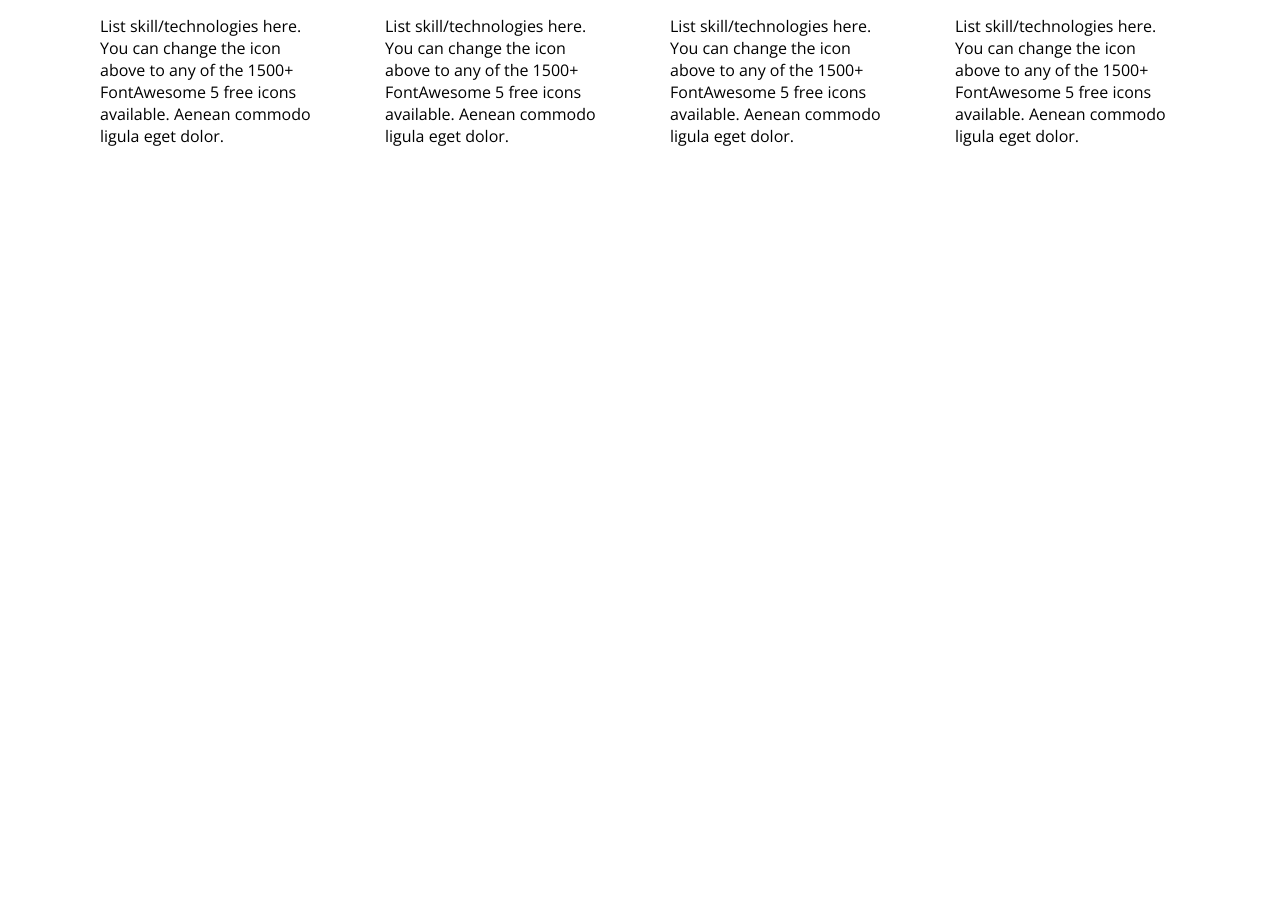
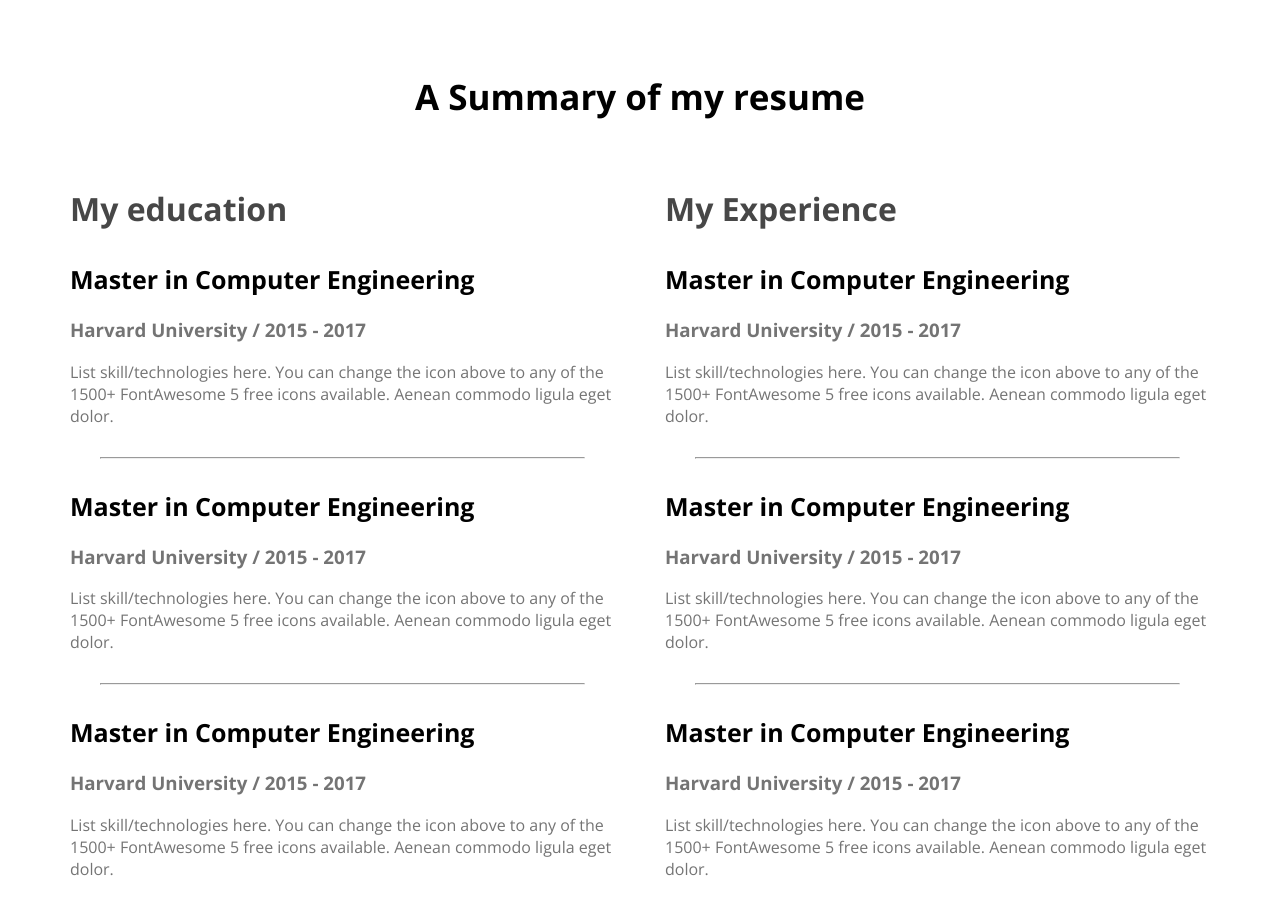
Before and after one commit to Hridoykhan4/Portfolio_Website, a plain HTML site: page index.html in a window 1280 px wide. Shown: the part 1895-2800 px from the top of the page. Before the commit the page ends 2096 px from the top, so only its background shows below. Drawn offline with nearby package versions, Linux system fonts and the light colour scheme.

Commit message:
about resume section

```diff
--- a/index.html
+++ b/index.html
@@ -26,24 +26,30 @@
 
       <div class="banner">
         <div class="banner-content">
-          <h3 class="banner-greetings">Hi, I  am</h3>
+          <h3 class="banner-greetings">Hi, I am</h3>
           <h1 class="banner-title">Mary Hardy</h1>
-          <p class="banner-desc">Shot what able cold new see hold.Friendly as an betrayed formerly he. Morning because as to society behaved moments.</p>
+          <p class="banner-desc">
+            Shot what able cold new see hold.Friendly as an betrayed formerly
+            he. Morning because as to society behaved moments.
+          </p>
           <button class="btn-primary">Download CV</button>
           <button class="btn-primary">Contact</button>
         </div>
 
-        <img class="profile-pic" src="images/hardy.png" alt="">
-
-
+        <img class="profile-pic" src="images/hardy.png" alt="" />
       </div>
-
     </header>
 
     <main>
       <section class="about">
         <h3 class="section-title">About me</h3>
-          <p class="about-desciption">I, m a designer & developer with a passion for web design. I enjoy developing simple, clean and slick websites that provide real value to the end user. Thousands of clients have procured exceptional resulfs while working with me. Delivering work within time and budget which meets clients requirements in our mata.</p>
+        <p class="about-desciption">
+          I, m a designer & developer with a passion for web design. I enjoy
+          developing simple, clean and slick websites that provide real value to
+          the end user. Thousands of clients have procured exceptional resulfs
+          while working with me. Delivering work within time and budget which
+          meets clients requirements in our mata.
+        </p>
         <div class="about-info-container">
           <div class="about-info">
             <h4 class="info-title">Name:</h4>
@@ -64,39 +70,134 @@
         </div>
       </section>
 
-
       <!-- What I do section -->
       <section>
         <h3 class="do-title">What I Do</h3>
-          <p class="do-desc">I have more than 10 years experience building software for clients all over the world. Below is a quick overview of my main technical skill sets and technologies i use. Want to find out more about my experience? Check out my online resume and project portfolio.</p>
+        <p class="do-desc">
+          I have more than 10 years experience building software for clients all
+          over the world. Below is a quick overview of my main technical skill
+          sets and technologies i use. Want to find out more about my
+          experience? Check out my online resume and project portfolio.
+        </p>
 
         <div class="skill-container">
           <div class="skill">
-              <img src="images/icons/js.png" alt="">
+            <img src="images/icons/js.png" alt="" />
             <h3 class="skill-title">Vanilla JavaScript</h3>
-              <p class="skill-description">List skill/technologies here. You can change the icon above to any of the 1500+ FontAwesome 5 free icons available. Aenean commodo ligula eget dolor.</p>
+            <p class="skill-description">
+              List skill/technologies here. You can change the icon above to any
+              of the 1500+ FontAwesome 5 free icons available. Aenean commodo
+              ligula eget dolor.
+            </p>
           </div>
           <div class="skill">
-              <img src="images/icons/react.png" alt="">
+            <img src="images/icons/react.png" alt="" />
             <h3 class="skill-title">React</h3>
-              <p class="skill-description">List skill/technologies here. You can change the icon above to any of the 1500+ FontAwesome 5 free icons available. Aenean commodo ligula eget dolor.</p>
+            <p class="skill-description">
+              List skill/technologies here. You can change the icon above to any
+              of the 1500+ FontAwesome 5 free icons available. Aenean commodo
+              ligula eget dolor.
+            </p>
           </div>
           <div class="skill">
-              <img src="images/icons/nodejs.png" alt="">
+            <img src="images/icons/nodejs.png" alt="" />
             <h3 class="skill-title">Node.js</h3>
-              <p class="skill-description">List skill/technologies here. You can change the icon above to any of the 1500+ FontAwesome 5 free icons available. Aenean commodo ligula eget dolor.</p>
+            <p class="skill-description">
+              List skill/technologies here. You can change the icon above to any
+              of the 1500+ FontAwesome 5 free icons available. Aenean commodo
+              ligula eget dolor.
+            </p>
           </div>
           <div class="skill">
-              <img src="images/icons/mongo.png" alt="">
+            <img src="images/icons/mongo.png" alt="" />
             <h3 class="skill-title">MongoDB</h3>
-              <p class="skill-description">List skill/technologies here. You can change the icon above to any of the 1500+ FontAwesome 5 free icons available. Aenean commodo ligula eget dolor.</p>
+            <p class="skill-description">
+              List skill/technologies here. You can change the icon above to any
+              of the 1500+ FontAwesome 5 free icons available. Aenean commodo
+              ligula eget dolor.
+            </p>
           </div>
         </div>
       </section>
+
+      <!-- resume section -->
+      <section class="resume">
+          <h3 class="section-title">A Summary of my resume</h3>
+
+        <div class="resume-container">
+            <div class="resume-column">
+              <h3 class="resume-column-title">My education</h3>
+
+              <div class="resume-item">
+                <h2 class="resume-item-title">Master in Computer Engineering</h2>
+                <h3 class="resume-item-institute">Harvard University / 2015 - 2017</h3>
+                <p class="resume-item-description">List skill/technologies here. You can change the icon above
+                  to any of the 1500+ FontAwesome 5 free icons available. Aenean commodo ligula eget dolor.</p>
+              </div>
+              <hr>
+
+
+              <div class="resume-item">
+                <h2 class="resume-item-title">Master in Computer Engineering</h2>
+                <h3 class="resume-item-institute">Harvard University / 2015 - 2017</h3>
+                <p class="resume-item-description">List skill/technologies here. You can change the icon above
+                  to any of the 1500+ FontAwesome 5 free icons available. Aenean commodo ligula eget dolor.</p>
+              </div>
+              <hr>
+
+
+              <div class="resume-item">
+                <h2 class="resume-item-title">Master in Computer Engineering</h2>
+                <h3 class="resume-item-institute">Harvard University / 2015 - 2017</h3>
+                <p class="resume-item-description">List skill/technologies here. You can change the icon above
+                  to any of the 1500+ FontAwesome 5 free icons available. Aenean commodo ligula eget dolor.</p>
+              </div>
+              </div>
+
+
+
+
+
+            <div class="resume-column">
+              <h3 class="resume-column-title">My Experience</h3>
+              <div class="resume-item">
+                <h2 class="resume-item-title">Master in Computer Engineering</h2>
+                <h3 class="resume-item-institute">Harvard University / 2015 - 2017</h3>
+                <p class="resume-item-description">List skill/technologies here. You can change the icon above
+                  to any of the 1500+ FontAwesome 5 free icons available. Aenean commodo ligula eget dolor.</p>
+              </div>
+              <hr>
+              <div class="resume-item">
+                <h2 class="resume-item-title">Master in Computer Engineering</h2>
+                <h3 class="resume-item-institute">Harvard University / 2015 - 2017</h3>
+                <p class="resume-item-description">List skill/technologies here. You can change the icon above
+                  to any of the 1500+ FontAwesome 5 free icons available. Aenean commodo ligula eget dolor.</p>
+              </div>
+            <hr/>
+              <div class="resume-item">
+                <h2 class="resume-item-title">Master in Computer Engineering</h2>
+                <h3 class="resume-item-institute">Harvard University / 2015 - 2017</h3>
+                <p class="resume-item-description">List skill/technologies here. You can change the icon above
+                  to any of the 1500+ FontAwesome 5 free icons available. Aenean commodo ligula eget dolor.</p>
+              </div>
+
+            </div>
+           </div>
+
+           <div>
+              <div class="download-cv">
+                <button class="btn-primary">Download CV</button>
+              </div>
+           </div>
+
+
+
+
+
+
+      </section>
     </main>
 
-    <footer>
-
-    </footer>
+    <footer></footer>
   </body>
 </html>
--- a/styles/portfolio.css
+++ b/styles/portfolio.css
@@ -1,47 +1,46 @@
-.header{
-    background-color: #FFF8F3;
-    background-image: url('../images/header_bg.png');
+.header {
+  background-color: #fff8f3;
+  background-image: url("../images/header_bg.png");
   background-repeat: no-repeat;
   background-size: 700px;
   background-position: bottom right;
 }
 
-nav{
+nav {
   display: flex;
   justify-content: space-between;
   margin: 0px 200px;
 }
 
-body{
+body {
   font-family: "Open Sans", sans-serif;
 }
 
-.nav-title{
+.nav-title {
   font-size: 45px;
   font-weight: 800px;
 }
 
-.text-primary{
+.text-primary {
   color: rgb(253, 110, 10);
 }
 
-nav > ul{
+nav > ul {
   display: flex;
   align-items: center;
 }
 
-nav li{
+nav li {
   list-style: none;
   margin: 50px;
 }
 
-nav a{
+nav a {
   text-decoration: none;
   color: #474747;
 }
 
-
-.btn-primary{
+.btn-primary {
   border-radius: 5px;
   background-color: rgb(253, 110, 10);
   border: 0;
@@ -51,8 +50,7 @@ nav a{
   font-weight: 700px;
 }
 
-
-.banner{
+.banner {
   padding: 30px 30px 0px 150px;
   margin-left: 30px;
   display: flex;
@@ -60,91 +58,143 @@ nav a{
   justify-content: space-between;
 }
 
-.banner .profile-pic{
+.banner .profile-pic {
   width: 500px;
 }
 
-.banner-greetings{
+.banner-greetings {
   font-size: 45px;
   color: #474747;
   margin-bottom: 5px;
 }
 
-.banner-title{
+.banner-title {
   margin-top: 0px;
 }
 
-.banner-content{
+.banner-content {
   max-width: 500px;
 }
 
-.banner-desc{
+.banner-desc {
   font-weight: 400;
 }
 
 /* main section */
 
-main{
+main {
   margin: 0 auto;
   max-width: 1140px;
 }
 
 /* about section */
-.about{
+.about {
   padding: 100px;
   text-align: center;
-    background-color: #FFF8F3;
-    margin: 130px 40px;
-
+  background-color: #fff8f3;
+  margin: 10px 40px;
 }
 
-.section-title{
+.section-title {
   font-weight: 40px;
   font-size: 35px;
+  text-align: center;
 }
 
-.about-desciption{
+.about-desciption {
   font-weight: 30px;
   font-size: 20px;
 }
 
-.about-info-container{
+.about-info-container {
   display: flex;
   text-align: center;
   justify-content: space-around;
 }
 
-.about-info{
+.about-info {
   text-align: center;
 }
 
-.info-title{
+.info-title {
   font-size: small;
   font-weight: lighter;
   margin-top: 10px;
 }
 
-.info-description{
+.info-description {
   font-weight: bold;
 }
 
-.do-title{
+.do-title {
   text-align: center;
   font-weight: bolder;
   font-size: 30px;
   margin-bottom: 10px;
 }
 
-.do-desc{
+.do-desc {
   padding: 20px 150px;
-
+  text-align: center;
 }
 
 /* Skill styles */
-.skill-container{
+.skill-container {
   display: flex;
+  gap: 24px;
 }
 
-.skill{
+.skill {
   padding: 30px;
+  box-shadow: 1px 2px 3px rgba(0, 1, 0, 0.2);
+  border-radius: 5px;
+  background-color: #fff;
 }
+
+.skill-description {
+  color: #747474;
+}
+
+.resume {
+  margin-top: 100px;
+}
+
+/* Resume Section Styles */
+
+.resume-column-title {
+  color: #474747;
+  font-style: normal;
+  font-weight: 700px;
+}
+
+.resume-container {
+  display: flex;
+  gap: 50px;
+}
+
+.resume-item-institute,
+.resume-item-description {
+  color: #747474;
+}
+
+.resume-item-title{
+    font-size: 25px;
+}
+
+.resume-column-title{
+    font-size: 32px;
+    color:#474747;
+}
+
+.resume-container hr{
+    margin: 30px;
+}
+
+.resume-item-institute{
+    margin-top: 20px;
+}
+
+.download-cv{
+  text-align: center;
+  margin: 35px;
+}
```
Lines whose indentation alone changed are shown as unchanged.
